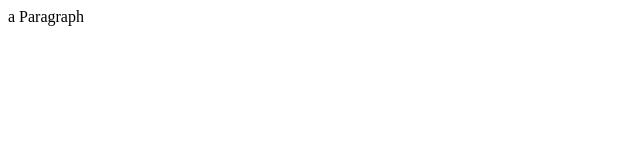
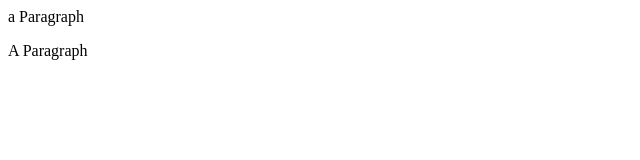
Before and after one commit to dhichkyau/New-Repo, a plain HTML site: page index.html in a window 1280 px wide. Shown: the full height of the page, 0-640 px from the left. Drawn offline with Linux system fonts and the light colour scheme; files that its build step writes are made by us from their sources.

Commit message:
adding boilerpalate on html file

```diff
--- a/index.html
+++ b/index.html
@@ -1 +1,17 @@
 a Paragraph
+<!DOCTYPE html>
+<html lang="en">
+  <head>
+    <meta charset="UTF-8">
+    <meta name="viewport" content="width=device-width, initial-scale=1">
+    <title></title>
+    <link href="css/style.css" rel="stylesheet">
+  </head>
+  <body>
+ <div>
+    <p>
+A Paragraph
+      </p>
+  </div>
+  </body>
+</html>
```
